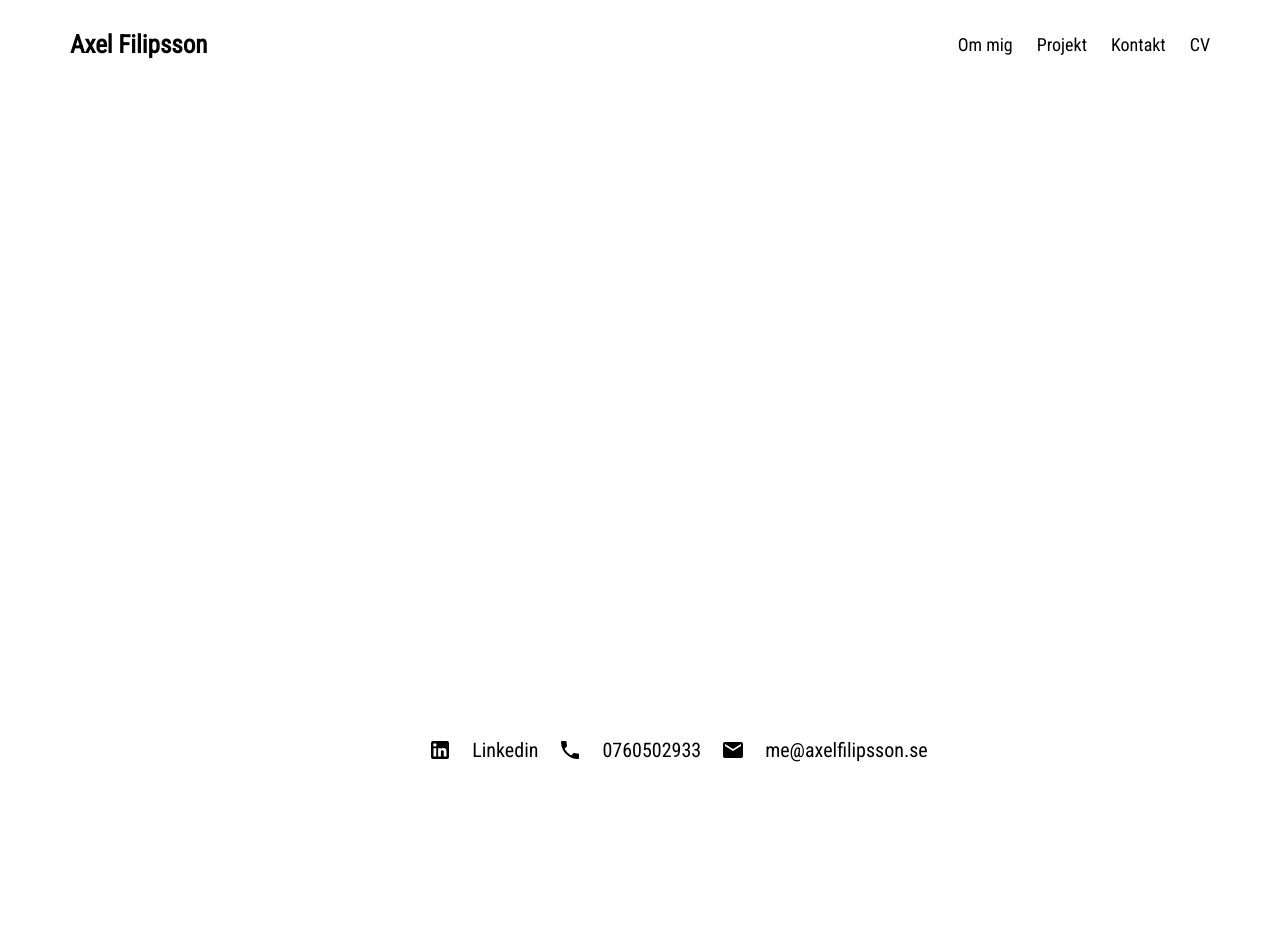
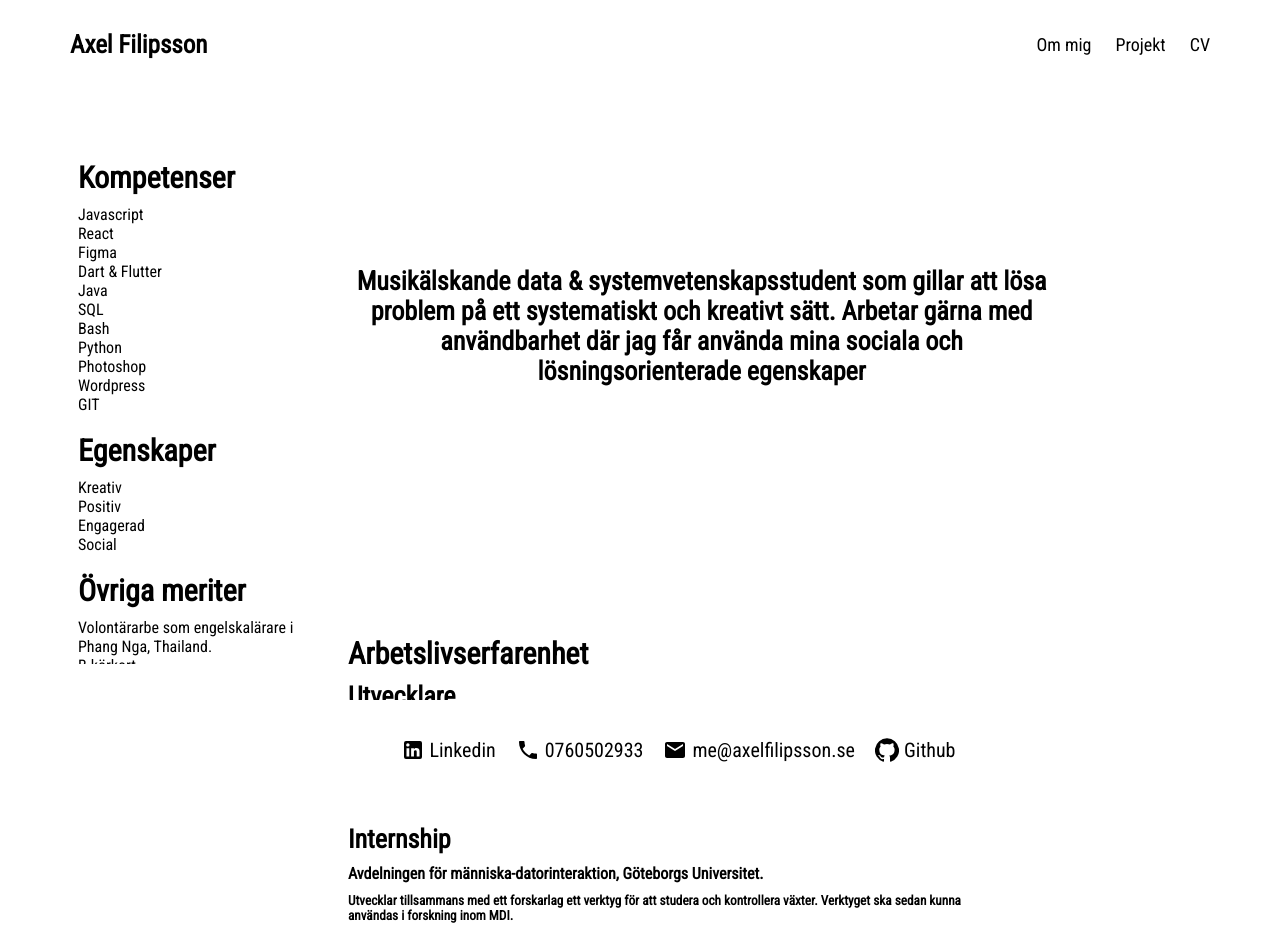
Before and after one commit to axelfilipsson/webb, a React (Create React App) app: page /cv in a window 1280 px wide. Shown: the top 952 px of the page. Before the commit the page ends 800 px from the top, so only its background shows below. Built offline with nearby package versions, Linux system fonts and the light colour scheme.

Commit message:
added cv

```diff
--- a/src/App.css
+++ b/src/App.css
@@ -5,11 +5,17 @@ body{
 * {box-sizing: border-box;}
 
 
-
+ .cv {
+   padding-bottom: 100px;
+ }
 header {
   overflow: hidden;
   padding: 20px 10px;
 
+}
+
+.icon{
+  padding-right: 0%;
 }
 
 header a {
@@ -49,6 +55,52 @@ header a.active {
 .grid-container > div {
   text-align: left;
 
+}
+
+.center-bar {
+  justify-content: center;
+  grid-template-columns:  800px;
+  padding-left: 300px;
+
+
+
+}
+
+.side-bar {
+  position: fixed;
+  overflow-y: scroll;
+  width: 20%;
+  top: 20%;
+  bottom: 17%;
+  padding-left: 30px;
+}
+
+.cv-list{
+  width: 70%;
+}
+
+.cv-item:hover{
+  color:rgb(205, 98, 255);
+}
+
+.cv-center{
+  padding-top: 20%;
+  width: 80%;
+  text-align: center;
+  padding-bottom: 50px;
+}
+h3{
+  margin-bottom: 10px;
+  margin-top: 0;
+  font-size: 26px;
+}
+h4{
+  margin-bottom: 10px;
+  margin-top: 0;
+}
+h5{
+  margin-bottom: 10px;
+  margin-top: 0;
 }
 
 h1{
@@ -99,7 +151,8 @@ footer {
 }
 
 .footer-item{
-  padding: 20px;
+  padding-right: 20px;
+  padding-left: 5px;
 }
 
 a{
@@ -121,6 +174,41 @@ a:hover {
     width:100%;
 
   }
+  h3{
+    font-size:40px;
+  }
+
+  h4{
+    font-size:30px;
+  }
+  h5{
+    font-size:20px;
+  }
+
+  .cv-center{
+    padding-top: 25%;
+    padding-bottom: 20%;
+  }
+  .center-bar {
+    justify-content: center;
+    padding-left: 500px;
+
+  }
+
+  .side-bar {
+    position: fixed;
+    overflow-y: scroll;
+    width: 20%;
+    top: 20%;
+    bottom: 10%;
+    padding-left: 30px;
+  }
+
+  .cv-list{
+    width: 70%;
+  }
+
+
 
   .grid-container {
     display: grid;
@@ -210,5 +298,36 @@ h2{
     font-size: 10px;
   }
 
+  .cv{
+    padding-bottom: 100px;
+    width: 340px;
+    padding-left: 30px;
+
+  }
+.center-bar {
+  justify-content: center;
+  padding-left: 0;
+  width: 100%
+}
+
+.side-bar {
+  position: relative;
+  overflow-y: scroll;
+  width: 100%;
+  top: 20%;
+  bottom: 17%;
+  padding-left: 0;
+
+ }
+.cv-list{
+  width: auto;
+}
+.cv-center{
+  padding-left: 0;
+  padding-top: 30%;
+  width: auto;
+  text-align: left;
 
 }
+
+}
--- a/src/App.js
+++ b/src/App.js
@@ -6,6 +6,7 @@ import Home from './components/Home';
 import About from './components/About';
 import Projects from './components/Projects';
 import { BrowserRouter as Router, Route} from 'react-router-dom';
+import Cv from './components/Cv';
 
 function App() {
   return (
@@ -15,7 +16,8 @@ function App() {
         <Route path='/' exact render={(props) => (<> <Home></Home></>)}/>
         <Route path='/about' component={About}/>
         <Route path='/projects' component={Projects}/>
-        <Route path='/contact' component={Contact}/>
+        {/* <Route path='/contact' component={Contact}/> */}
+        <Route path='/cv' component={Cv}/>
         <Footer></Footer>
       </div>
     </Router>
--- /dev/null
+++ b/src/components/Cv.js
@@ -0,0 +1,108 @@
+import React from 'react'
+
+const SideBar = () => (
+       <div className='side-bar'>
+           <ul>
+            <li> <h2>Kompetenser</h2></li>
+            <li>Javascript</li>
+            <li>React</li>
+            <li>Figma</li>
+            <li>Dart & Flutter</li>
+            <li>Java</li>
+            <li>SQL</li>
+            <li>Bash</li>
+            <li>Python</li>
+            <li>Photoshop</li>
+            <li>Wordpress</li>
+            <li>GIT</li>
+            <br/>
+            <li> <h2>Egenskaper </h2> </li>
+            <li> Kreativ</li>
+            <li> Positiv</li>
+            <li>Engagerad</li>
+            <li> Social</li>
+            <br/>
+            <li> <h2>Övriga meriter</h2> </li>
+            <li>Volontärarbe som engelskalärare i Phang Nga, Thailand.</li>
+            <li> B-körkort</li>
+            <li>Har skrivit och producerat två album</li>
+            <br/>
+            <li> <h2>Intressen</h2> </li>
+            <li> Musik</li>
+            <li> Styrketräning</li>
+            <li>  Meditation</li>
+
+           </ul>
+       </div>
+)
+
+const WorkExperience = () => (
+         <ul className='cv-list'>
+                <li> <h2>Arbetslivserfarenhet</h2></li>
+                <div className='cv-item'>
+                    <li> <h3>Utvecklare</h3></li>
+                    <li><h4>IVL Svenska Miljöinstitutet. </h4></li>
+                    <li><h5>Arbetade för första gången som renodlad utvecklare under sommaren, med förlängning som timanställd under hösten. Fokus på arbetet är att programmera en dammlucka till en testbädd på Gotland, samt att skapa en databas som ska lagra bilddata för ett av IVLs prestigeprojekt.</h5></li>
+                    <br/>
+                </div>
+                <div className='cv-item'>
+                    <li> <h3>Internship</h3></li>
+                    <li><h4>Avdelningen för människa-datorinteraktion, Göteborgs Universitet.</h4></li>
+                    <li><h5>Utvecklar tillsammans med ett forskarlag ett verktyg för att studera och kontrollera växter. Verktyget ska sedan kunna användas i forskning inom MDI. </h5></li>
+                    <br/>
+                </div>
+                <div className='cv-item'>
+                    <li> <h3>Servitör</h3></li>
+                    <li><h4>Dimattina's Resturant. Melbourne, Australien.</h4></li>
+                    <br/>
+                </div>
+                <div className='cv-item'>
+                    <li> <h3>Eventvärd och instruktör</h3></li>
+                    <li><h4>Falks Event.</h4></li>
+                    <li><h5>Ansvar för grupper vid äventyrsaktiviteter för såväl privatpersoner som företag. Grupperna består av både vuxna och barn.</h5></li>
+                </div>
+            </ul>
+)
+
+const Education = () => (
+    <ul className='cv-list'>
+        <div className='cv-item'>
+            <li> <h2>Utbildning</h2></li>
+            <li> <h3>Data och systemvetenskap</h3></li>
+            <li><h4>Kandidatprogram, Stockholms Universitet. </h4></li>
+            <br/>
+        </div>
+            <div className='cv-item'>
+            <li> <h3>Systemvetenskap</h3></li>
+            <li><h4>Kandidatprogram, Göteborgs Universitet.</h4></li>
+            <br/>
+        </div>
+        <div className='cv-item'>
+            <li> <h3>Ekonomi</h3></li>
+            <li><h4>Jensen Gymnasium Norra, Stockholm.</h4></li>
+            <br/>
+        </div>
+    </ul>
+)
+
+function Cv() {
+    return (
+        <div className='cv'>
+
+            <div class="center-bar">
+                <div class="cv-center"><h3>Musikälskande data & systemvetenskapsstudent som gillar att lösa problem på ett systematiskt och kreativt sätt. Arbetar gärna med användbarhet där jag får använda mina sociala och lösningsorienterade egenskaper</h3></div>
+                <br/><br/>
+                <br/><br/>
+                <br/><br/>
+                <br/><br/>
+                <br/><br/>
+                <WorkExperience/>
+                <br/><br/>
+                <Education/>
+            </div>
+            <SideBar/>
+        </div>
+    )
+}
+
+export default Cv
--- a/src/components/Footer.js
+++ b/src/components/Footer.js
@@ -1,4 +1,4 @@
-import { Mail, Phone, LinkedIn} from '@material-ui/icons';
+import { Mail, Phone, LinkedIn, GitHub} from '@material-ui/icons';
 
 
 function Footer() {
@@ -10,6 +10,8 @@ function Footer() {
             <p className='footer-item'>0760502933</p>
             <Mail/>
             <a className='footer-item' href="mailto:me@axelfilipsson.se">me@axelfilipsson.se</a>
+            <GitHub/>
+            <a className='footer-item' href='https://github.com/axelfilipsson'>Github</a>
         </footer>
     )
 }
--- a/src/components/Header.js
+++ b/src/components/Header.js
@@ -10,8 +10,9 @@ function Header() {
                 <div class="header-right">
                 <Link class="menu" to="about">Om mig</Link>
                 <Link class="menu" to="projects">Projekt</Link>
-                <Link class="menu" to="contact">Kontakt</Link>
-                <a class="menu" href='https://drive.google.com/file/d/1TH2UFDDMtLRN_oy4vuFWvejLWRDS23Ao/view?usp=sharing' >CV</a>
+                {/* <Link class="menu" to="contact">Kontakt</Link> */}
+                <Link class="menu" to="cv">CV</Link>
+                {/* <a class="menu" href='https://drive.google.com/file/d/1TH2UFDDMtLRN_oy4vuFWvejLWRDS23Ao/view?usp=sharing' >CV</a> */}
                 </div>
             </div>
         </header>
```
